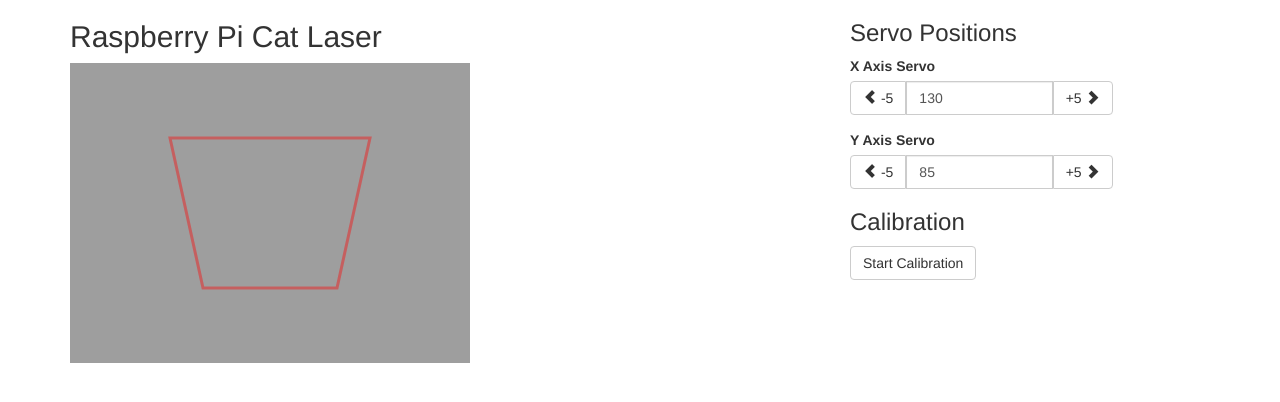
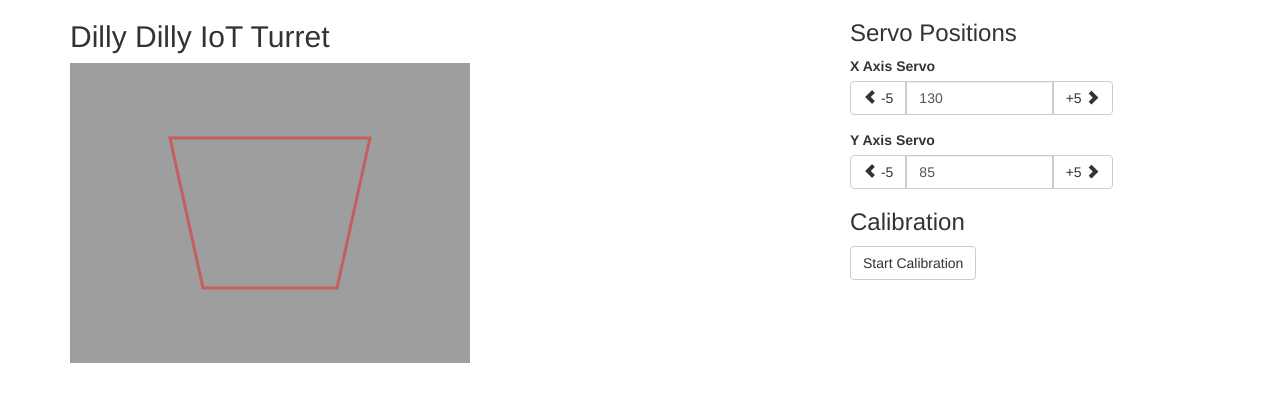
Before and after one commit to dalgibbard/web-nerf-turret, a Flask app: page / in a window 1280 px wide. Shown: the top 402 px of the page. Run offline with Flask 2, Linux system fonts and the light colour scheme.

Commit message:
Dilly dilly

```diff
--- a/templates/main.html
+++ b/templates/main.html
@@ -13,10 +13,10 @@
         <div class="container">
             <div class="row">
                 <div class="col-md-8">
-                    <h2>Raspberry Pi Cat Laser</h2>
+                    <h2>Dilly Dilly IoT Turret</h2>
                     <div id="video">
                         <!-- Set the MJPEG video stream URL in the image source below -->
-                        <img src="http://localhost:8080/videostream.cgi?rate=50"/>
+                        <img src="http://localhost:8080/?action=stream"/>
                         <div id="calibrateLayer"></div>
                     </div>
                 </div>
```
